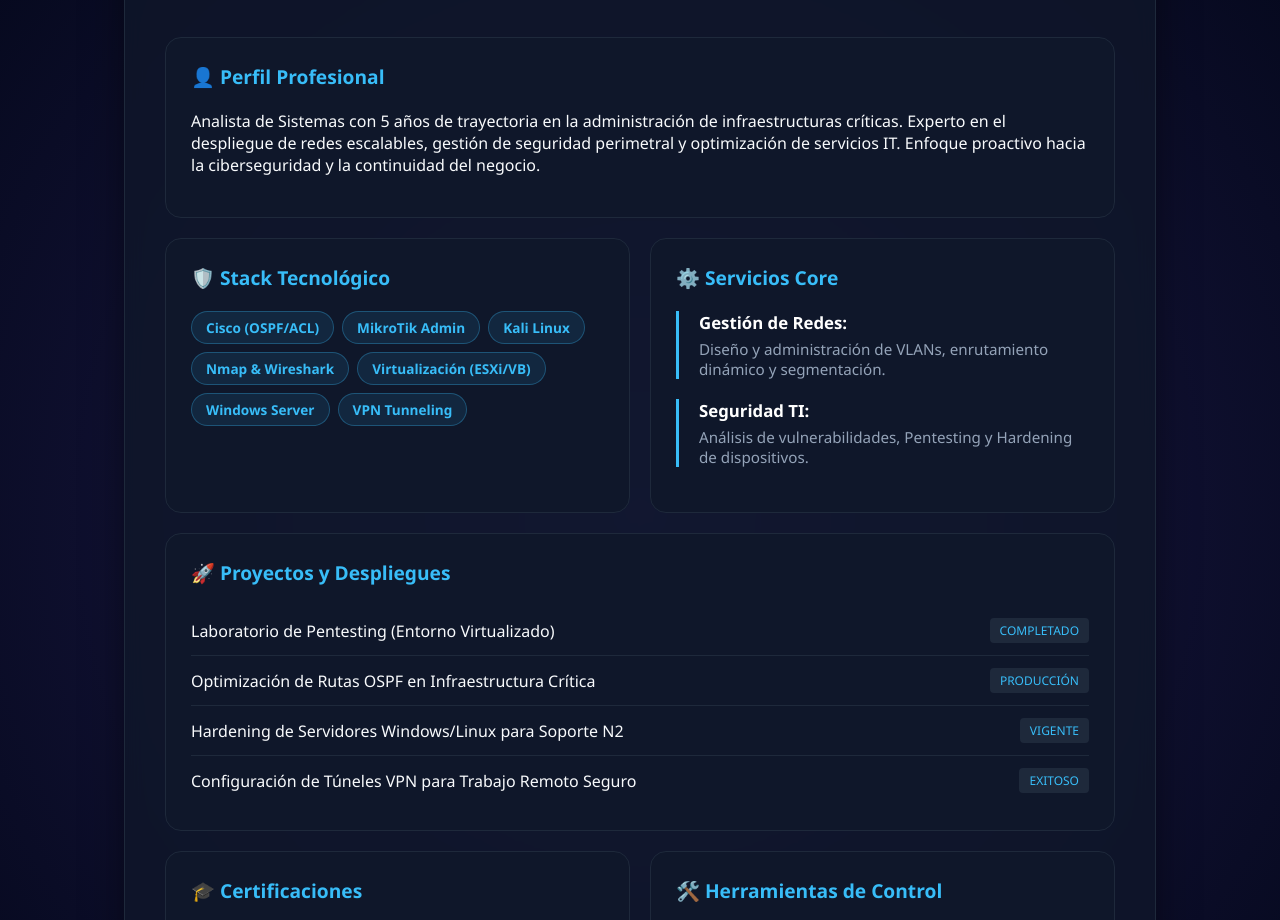
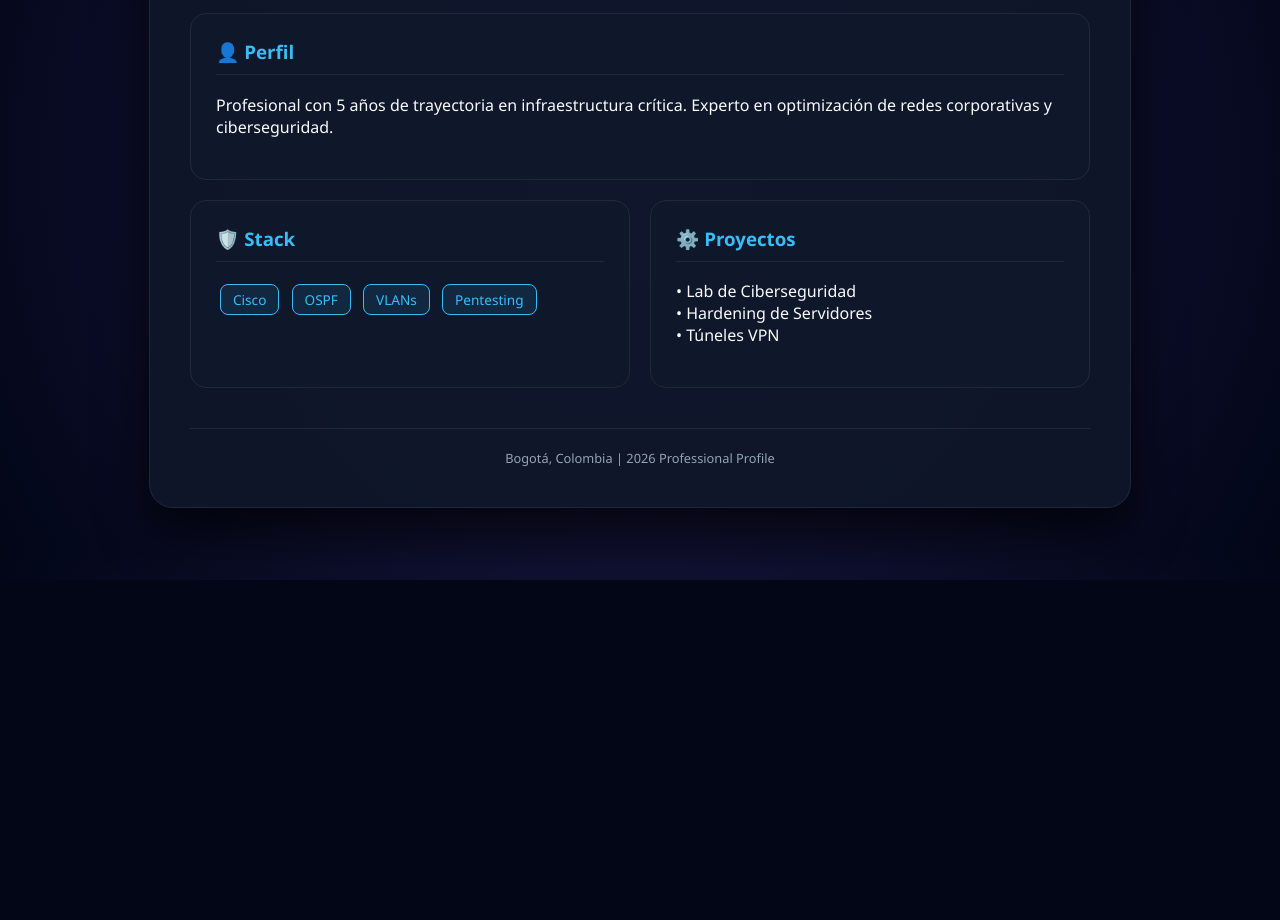
Before and after one commit to yesidcorp/perfil-it-publico, a plain HTML site: page index.html in a window 1280 px wide. Shown: the part 220-1140 px from the top of the page. After the commit the page ends 800 px from the top, so only its background shows below. Drawn offline with Linux system fonts and the light colour scheme.

Commit message:
aplicando diseño final llamativo

```diff
--- a/index.html
+++ b/index.html
@@ -3,13 +3,12 @@
   <head>
     <meta charset="UTF-8" />
     <meta name="viewport" content="width=device-width, initial-scale=1.0" />
-    <title>IT Portfolio | Infrastructure & Security Expert</title>
+    <title>IT Portfolio | Infrastructure & Security</title>
     <style>
       :root {
         --bg: #020617;
         --card: #0f172a;
         --accent: #38bdf8;
-        --accent-glow: rgba(56, 189, 248, 0.2);
         --text: #f8fafc;
         --text-muted: #94a3b8;
         --border: #1e293b;
@@ -23,34 +22,31 @@
           #020617 100%
         );
         color: var(--text);
-        font-family: "Segoe UI", Roboto, Helvetica, Arial, sans-serif;
+        font-family: "Segoe UI", sans-serif;
         margin: 0;
         display: flex;
         justify-content: center;
         padding: 40px 20px;
-        min-height: 100vh;
       }
 
       .glass-container {
-        background: rgba(15, 23, 42, 0.8);
-        backdrop-filter: blur(10px);
+        background: rgba(15, 23, 42, 0.9);
         border: 1px solid var(--border);
         border-radius: 24px;
-        max-width: 950px;
+        max-width: 900px;
         width: 100%;
         padding: 40px;
-        box-shadow: 0 25px 50px -12px rgba(0, 0, 0, 0.7);
+        box-shadow: 0 25px 50px rgba(0, 0, 0, 0.7);
       }
 
       .status {
         color: #10b981;
-        font-family: "Courier New", Courier, monospace;
+        font-family: monospace;
         font-size: 0.8rem;
-        margin-bottom: 25px;
+        margin-bottom: 20px;
         display: flex;
         align-items: center;
         gap: 10px;
-        letter-spacing: 1px;
       }
 
       .dot {
@@ -59,42 +55,26 @@
         background: #10b981;
         border-radius: 50%;
         box-shadow: 0 0 10px #10b981;
-        animation: pulse 2s infinite;
-      }
-      @keyframes pulse {
-        0% {
-          opacity: 1;
-        }
-        50% {
-          opacity: 0.4;
-        }
-        100% {
-          opacity: 1;
-        }
       }
 
       header h1 {
-        font-size: 2.8rem;
+        font-size: 2.5rem;
         margin: 0;
-        color: #fff;
-        font-weight: 800;
       }
       header h1 span {
         color: var(--accent);
-        text-shadow: 0 0 15px var(--accent-glow);
       }
       .role {
         color: var(--text-muted);
         font-size: 1.2rem;
-        margin-top: 8px;
-        font-weight: 400;
+        margin-top: 5px;
       }
 
       .bento-grid {
         display: grid;
-        grid-template-columns: repeat(2, 1fr);
+        grid-template-columns: 1fr 1fr;
         gap: 20px;
-        margin-top: 40px;
+        margin-top: 30px;
       }
 
       .card {
@@ -102,14 +82,8 @@
         padding: 25px;
         border-radius: 16px;
         border: 1px solid var(--border);
-        transition: all 0.3s ease;
       }
 
-      .card:hover {
-        border-color: var(--accent);
-        transform: translateY(-5px);
-        box-shadow: 0 10px 20px rgba(0, 0, 0, 0.4);
-      }
       .full {
         grid-column: span 2;
       }
@@ -117,188 +91,66 @@
       h3 {
         color: var(--accent);
         margin-top: 0;
-        font-size: 1.2rem;
-        display: flex;
-        align-items: center;
-        gap: 10px;
-        margin-bottom: 20px;
+        border-bottom: 1px solid var(--border);
+        padding-bottom: 10px;
       }
 
-      /* Estilo de Tags/Habilidades */
-      .tag-group {
-        display: flex;
-        flex-wrap: wrap;
-        gap: 8px;
-      }
       .tag {
+        display: inline-block;
         background: rgba(56, 189, 248, 0.1);
         color: var(--accent);
-        padding: 6px 14px;
-        border-radius: 100px;
+        padding: 5px 12px;
+        border-radius: 8px;
         font-size: 0.85rem;
-        font-weight: 600;
-        border: 1px solid rgba(56, 189, 248, 0.3);
-      }
-
-      /* Items de Experiencia */
-      .exp-item {
-        border-left: 3px solid var(--accent);
-        padding-left: 20px;
-        margin-bottom: 20px;
-      }
-      .exp-item strong {
-        color: #fff;
-        display: block;
-        margin-bottom: 5px;
-        font-size: 1.05rem;
-      }
-      .exp-item p {
-        margin: 0;
-        font-size: 0.95rem;
-        color: var(--text-muted);
-      }
-
-      /* Lista de Proyectos */
-      .project-list {
-        list-style: none;
-        padding: 0;
-        margin: 0;
-      }
-      .project-list li {
-        padding: 12px 0;
-        border-bottom: 1px solid var(--border);
-        display: flex;
-        justify-content: space-between;
-        align-items: center;
-      }
-      .project-list li:last-child {
-        border-bottom: none;
-      }
-      .project-status {
-        font-size: 0.75rem;
-        background: #1e293b;
-        padding: 4px 10px;
-        border-radius: 4px;
-        color: var(--accent);
+        margin: 4px;
+        border: 1px solid var(--accent);
       }
 
       footer {
         text-align: center;
-        margin-top: 50px;
+        margin-top: 40px;
         color: var(--text-muted);
-        font-size: 0.85rem;
+        font-size: 0.8rem;
         border-top: 1px solid var(--border);
-        padding-top: 30px;
-      }
-
-      @media (max-width: 768px) {
-        .bento-grid {
-          grid-template-columns: 1fr;
-        }
-        .card {
-          grid-column: span 1;
-        }
+        padding-top: 20px;
       }
     </style>
   </head>
   <body>
     <div class="glass-container">
-      <div class="status">
-        <span class="dot"></span> SECURE CONNECTION ESTABLISHED
-      </div>
-
+      <div class="status"><span class="dot"></span> SYSTEM ONLINE</div>
       <header>
         <h1>IT <span>Infrastructure</span> Analyst</h1>
-        <p class="role">Especialista en Redes, Seguridad y Soporte Nivel 2</p>
+        <p class="role">Especialista en Redes y Seguridad (Demo)</p>
       </header>
 
       <div class="bento-grid">
         <section class="card full">
-          <h3>👤 Perfil Profesional</h3>
+          <h3>👤 Perfil</h3>
           <p>
-            Analista de Sistemas con 5 años de trayectoria en la administración
-            de infraestructuras críticas. Experto en el despliegue de redes
-            escalables, gestión de seguridad perimetral y optimización de
-            servicios IT. Enfoque proactivo hacia la ciberseguridad y la
-            continuidad del negocio.
+            Profesional con 5 años de trayectoria en infraestructura crítica.
+            Experto en optimización de redes corporativas y ciberseguridad.
           </p>
         </section>
 
         <section class="card">
-          <h3>🛡️ Stack Tecnológico</h3>
-          <div class="tag-group">
-            <span class="tag">Cisco (OSPF/ACL)</span>
-            <span class="tag">MikroTik Admin</span>
-            <span class="tag">Kali Linux</span>
-            <span class="tag">Nmap & Wireshark</span>
-            <span class="tag">Virtualización (ESXi/VB)</span>
-            <span class="tag">Windows Server</span>
-            <span class="tag">VPN Tunneling</span>
-          </div>
+          <h3>🛡️ Stack</h3>
+          <div class="tag">Cisco</div>
+          <div class="tag">OSPF</div>
+          <div class="tag">VLANs</div>
+          <div class="tag">Pentesting</div>
         </section>
 
         <section class="card">
-          <h3>⚙️ Servicios Core</h3>
-          <div class="exp-item">
-            <strong>Gestión de Redes:</strong>
-            <p>
-              Diseño y administración de VLANs, enrutamiento dinámico y
-              segmentación.
-            </p>
-          </div>
-          <div class="exp-item">
-            <strong>Seguridad TI:</strong>
-            <p>
-              Análisis de vulnerabilidades, Pentesting y Hardening de
-              dispositivos.
-            </p>
-          </div>
-        </section>
-
-        <section class="card full">
-          <h3>🚀 Proyectos y Despliegues</h3>
-          <ul class="project-list">
-            <li>
-              <span>Laboratorio de Pentesting (Entorno Virtualizado)</span>
-              <span class="project-status">COMPLETADO</span>
-            </li>
-            <li>
-              <span>Optimización de Rutas OSPF en Infraestructura Crítica</span>
-              <span class="project-status">PRODUCCIÓN</span>
-            </li>
-            <li>
-              <span>Hardening de Servidores Windows/Linux para Soporte N2</span>
-              <span class="project-status">VIGENTE</span>
-            </li>
-            <li>
-              <span
-                >Configuración de Túneles VPN para Trabajo Remoto Seguro</span
-              >
-              <span class="project-status">EXITOSO</span>
-            </li>
-          </ul>
-        </section>
-
-        <section class="card">
-          <h3>🎓 Certificaciones</h3>
-          <p>• Formación Certificada en Networking (2024)</p>
-          <p>• Analista de Ciberseguridad Avanzada (2026)</p>
-          <p>• Soporte Técnico Nivel II Profesional</p>
-        </section>
-
-        <section class="card">
-          <h3>🛠️ Herramientas de Control</h3>
+          <h3>⚙️ Proyectos</h3>
           <p>
-            Experiencia avanzada en herramientas de monitoreo de tráfico,
-            gestión de incidentes y auditoría de redes inalámbricas y cableadas.
+            • Lab de Ciberseguridad<br />• Hardening de Servidores<br />•
+            Túneles VPN
           </p>
         </section>
       </div>
 
-      <footer>
-        Bogotá, Colombia | © 2026 Professional IT Profile | Diseñado para
-        Infraestructura de Alto Nivel
-      </footer>
+      <footer>Bogotá, Colombia | 2026 Professional Profile</footer>
     </div>
   </body>
 </html>
```
